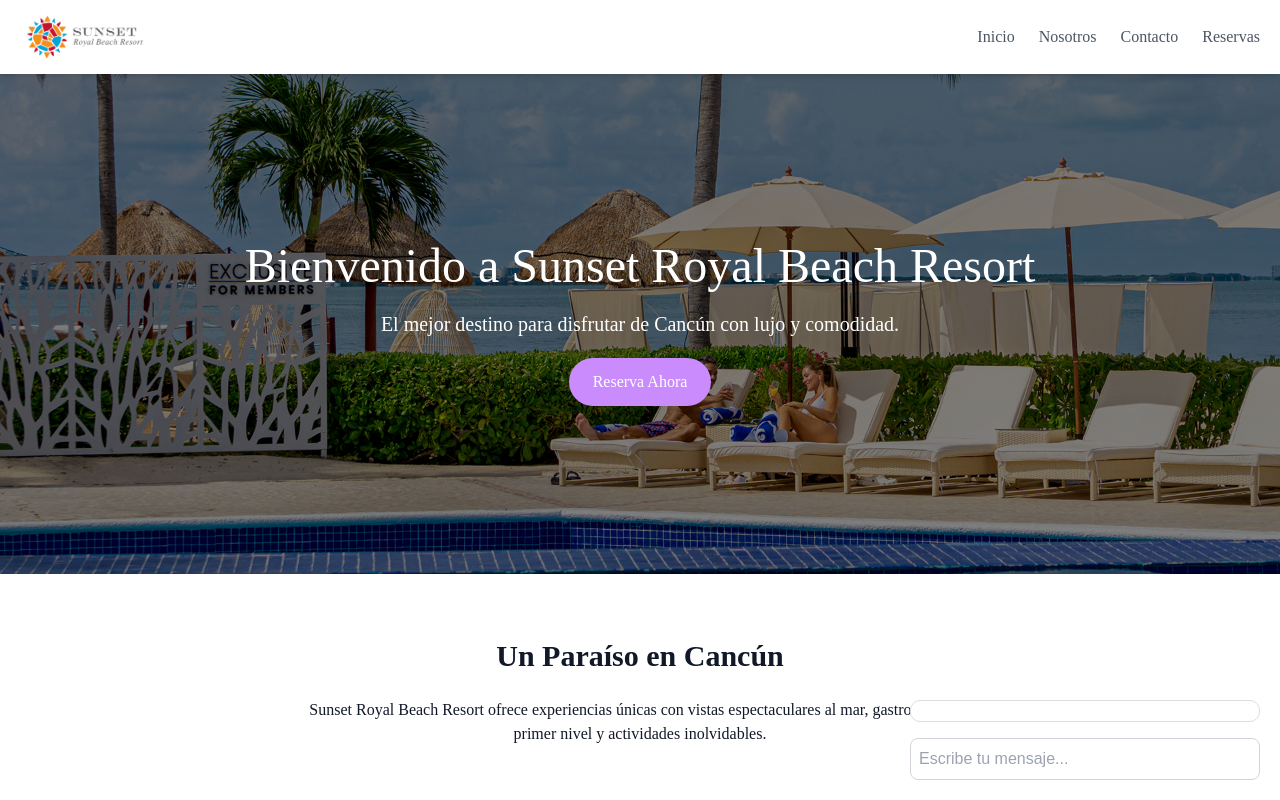
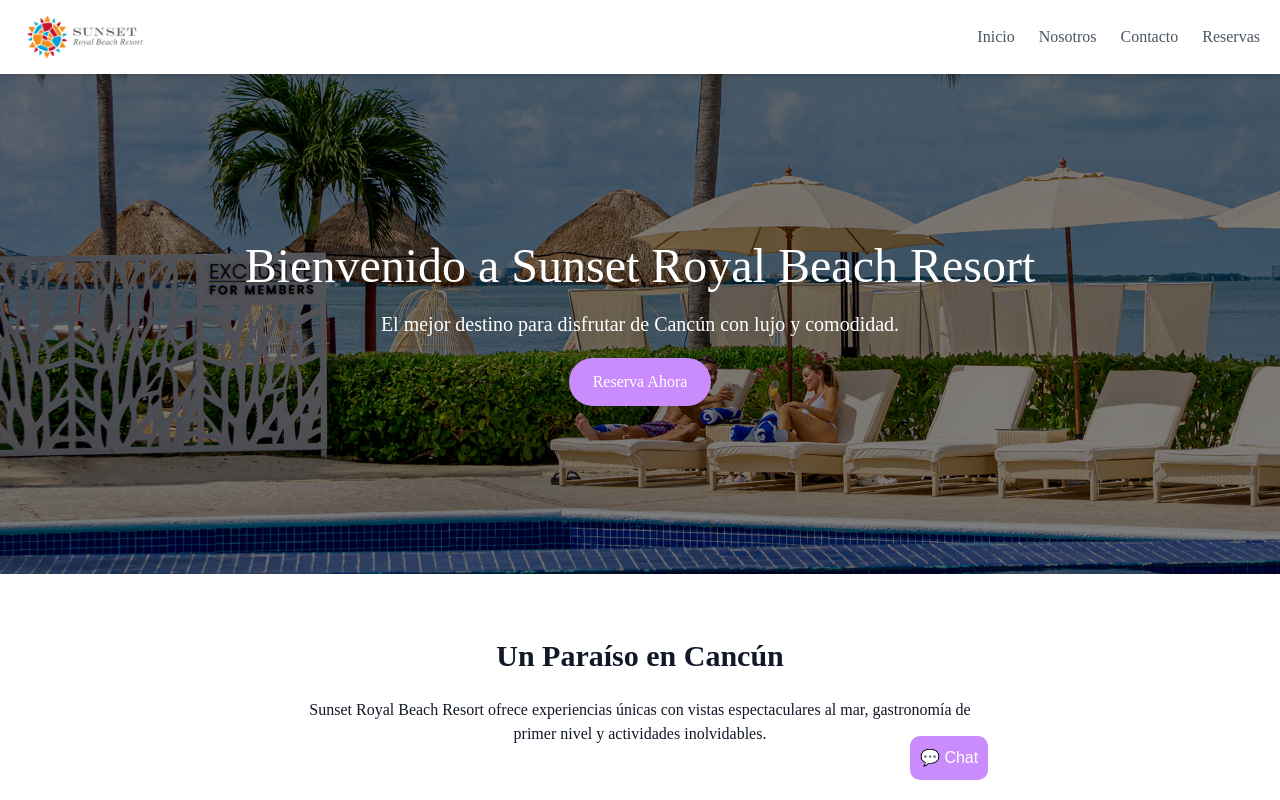
Before and after one commit to hharieta/sunset-chat, a Next.js app: page / in a window 1280 px wide. Shown: the top 800 px of the page. Built offline with nearby package versions, Linux system fonts and the light colour scheme; a web font is replaced by a local one.

Commit message:
Menu desplegable

```diff
--- a/app/components/Chat.tsx
+++ b/app/components/Chat.tsx
@@ -1,17 +1,29 @@
 'use client';
 
 import { useChat} from 'ai/react';
-import React from 'react';
+import React, { useEffect, useRef, useState } from 'react';
 import styles from '../../app/styles/Chat.module.css'
+
+
 export default function Chat() {
   const { messages, input, handleInputChange, handleSubmit, setMessages} = useChat();
+  const messagesEndRef = useRef<HTMLDivElement>(null);
+  const [isOpen, setIsOpen] = useState(false);
 
-  React.useEffect(() =>{
+  const scrollToBottom = () => {
+    messagesEndRef.current?.scrollIntoView({ behavior: "smooth" });
+  }
+
+  useEffect(() => {
+    scrollToBottom();
+  }), [messages]
+
+  useEffect(() =>{
     setMessages([
       {
         id: '1',
         role: 'system',
-        content: `Eres un asistente de recepción para le hotel Sunset Marina Resort & Yacht Club, te llamas SunsetBot y debes responder las preguntas del usuario (no salgas del contexto del hotel).
+        content: `Eres un asistente de recepción para le hotel Sunset Marina Resort & Yacht Club, te llamas SunsetBot y debes responder las preguntas del usuario. Tus respuestas deben ser claras, directas y cortas. (no salgas del contexto del hotel).
                   A continuación, te dejo información del hotel:
                   Sunset Marina Resort & Yacht Club es un encantador resort estilo mediterráneo ubicado en un paisaje hermoso junto a la Laguna Nichupté, en la zona hotelera de Cancún. Ofrece un ambiente tranquilo e ideal para unas relajantes vacaciones, también los niños disfrutarán de este resort en áreas especialmente diseñadas para ellos. La marina que se encuentra en la propiedad ofrece acceso directo las cristalinas aguas del Caribe mexicano en excursiones en yates privados y también una gran variedad de deportes acuáticos motorizados y experiencias de buceo espectaculares. La playa se encuentra a tan solo unos minutos.
                   Las instalaciones del hotel cuentan con
@@ -53,8 +65,18 @@
   }, [setMessages]);
 
   return (
+    <div className='max-h-[400px] h-full border-gray-400'>
       <div className={styles.chatBar}>
-      <div className={styles.chatMessages}>
+        <button
+          onClick={() => setIsOpen(!isOpen)}
+          className={styles.collapsible}
+        >
+          {isOpen ? '🔒 Cerrar Chat' : '💬 Chat'}
+        </button>
+
+        {isOpen && (
+          <div className="flex flex-col h-[400px] bg-slate-100 rounded-lg border border-gray-300 p-4 mt-2">
+            <div className="flex-1 overflow-y-auto mb-4">
               {messages.filter(m => m.role !== 'system').map(m => (
                 <div
                   key={m.id}
@@ -65,12 +87,13 @@
                     ${m.role === 'user' ? styles.userMessageContent : styles.botMessageContent}
                   `}>
                     {m.content}
+                    <div ref={messagesEndRef} />
                   </span>
                 </div>
               ))}
             </div>
 
-      <form onSubmit={handleSubmit} className="mt-4">
+            <form onSubmit={handleSubmit}>
               <input
                 className="w-full p-2 border border-gray-300 text-gray-900 rounded-lg focus:outline-none focus:border-purple-400"
                 value={input}
@@ -79,5 +102,8 @@
               />
             </form>
           </div>
+        )}
+      </div>
+    </div>
   );
 }
```
Lines whose indentation alone changed are shown as unchanged.
